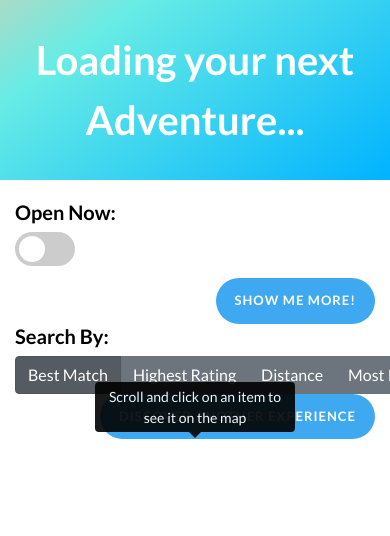
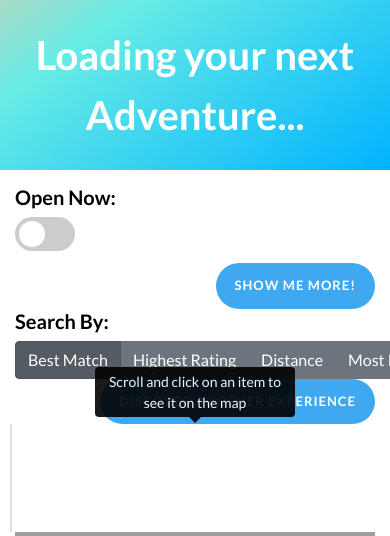
Before and after one commit to Nicholas-Lin/Capital-One-Summit, a PHP site: page /search.html in a window 390 px wide; the page is wider, and only the part inside the window is pictured. Shown: the top 536 px of that part. Run offline with PHP 8.4, Linux system fonts and the light colour scheme; some libraries are stand-ins or nearby versions; grey boxes are pictures that could not be loaded.

Commit message:
fixed scroll list

```diff
--- a/assets/css/style.css
+++ b/assets/css/style.css
@@ -15,7 +15,15 @@
     font-family: 'Lato', sans-serif;
 }
 
-.top-buffer { margin-top:20px; }
+.panel {
+	position: absolute;
+	top: 0;
+	bottom: 0;
+	left: 0;
+
+	display: flex;
+	flex-direction: column;
+}
 
 /*Add hover effect for list items*/
 .list-group-item:hover {
@@ -23,7 +31,9 @@
 }
 
 .header {
-	padding: 30px;
+	width: 100%;
+	margin-bottom:15px;
+	padding: 25px;
 	text-align: center;
 	background: rgb(170,219,199);
 	background: linear-gradient(144deg, rgba(170,219,199,1) 0%, rgba(104,236,229,1) 22%, rgba(0,179,255,1) 100%);
@@ -32,41 +42,20 @@
 	font-size: 40px;
   }
 
+
 /*Enables scrolling for lists*/
 .list-group{
 	/*Make scalable height*/
-    background: white;
-  flex-grow: 1;
+	flex-grow: 1;
+	margin-left: 10px;
 
-  overflow: auto;
-
-  /* for Firefox */
-  min-height: 0;
+  	overflow: auto;
+  	min-height: 0;
 }
 .card-horizontal {
     display: flex;
     flex: 1 1 auto;
 }
-
-
-/*Uncomment for fill height*/
-/*
-body {
-    height: 100%;
-    width: 100%;
-    position: absolute;
-}
-
-.container-fluid,
-.row-fluid { height: inherit; }
-
-.background{
-	background-image:
-	linear-gradient(
-      rgba(176, 233, 255, 0.826),
-	  rgba(163, 7, 7, 0.826)
-    )
-}*/
 
 .switch {
 	position: relative;
--- a/search.html
+++ b/search.html
@@ -30,11 +30,14 @@
 </head>
 
 <body>
-    <header id="results-summary" class="header">Loading your next Adventure...</header>
-    <div class="container-fluid h-100 top-buffer">
+
+    <div class="container-fluid h-100 ">
         <div class="row justify-content-center h-100">
             <div class="h-100 d-flex flex-column col-md-12">
-                <div class="row">
+                <div class="row ">
+
+                    <header id="results-summary" class="header ">Loading your next Adventure...</header>
+
                     <!--Toggle input for displaying only open businesses-->
                     <div class="col-md-2">
                         <h5 class="font-weight-bold">Open Now:</h5>
@@ -87,10 +90,10 @@
                 <!--Row for displaying results-->
                 <div class="row flex-grow-1">
                     <!--List of search results-->
-                    <div class="col-md-5">
-                        <div class="panel panel-primary" id="result-panel" data-toggle="tooltip" data-placement="top"
-                            title="Scroll and click on an item to see it on the map">
-                            <ul id="main-list" class="list-group">
+                    <div id= "results-col" class="col-md-5" data-toggle="tooltip" data-placement="top"
+                    title="Scroll and click on an item to see it on the map">
+                        <div class="panel panel-primary">
+                            <ul id="main-list" class="list-group border" >
                                 <!--Javascript generates a list of businesses here-->
                             </ul>
                         </div>
@@ -128,14 +131,18 @@
         //Activate tooltips (hover)
         $(document).ready(function () {
              $('[data-toggle="tooltip"]').tooltip({
-                  trigger : 'hover'
+                  trigger : 'hover',
+                  container: 'body'
             });
-            $('#result-panel').tooltip({
-                  trigger : 'manual'
+
+            $('#results-col').tooltip({
+                container: 'body',
+                trigger : 'manual'
             });
-            $('#result-panel').tooltip('show');
-            setTimeout(function () { $('#result-panel').tooltip('hide'); }, 15000);
-            $('#result-panel').tooltip('disable')
+            $('#results-col').tooltip('show');
+
+            setTimeout(function () { $('#results-col').tooltip('hide'); }, 15000);
+            $('#results-col').tooltip('disable');
         });
 
         $('#open-switch').change(function () {
@@ -423,6 +430,9 @@
                 })
         }
 
+
+
+
     </script>
 
     <script async defer
```
